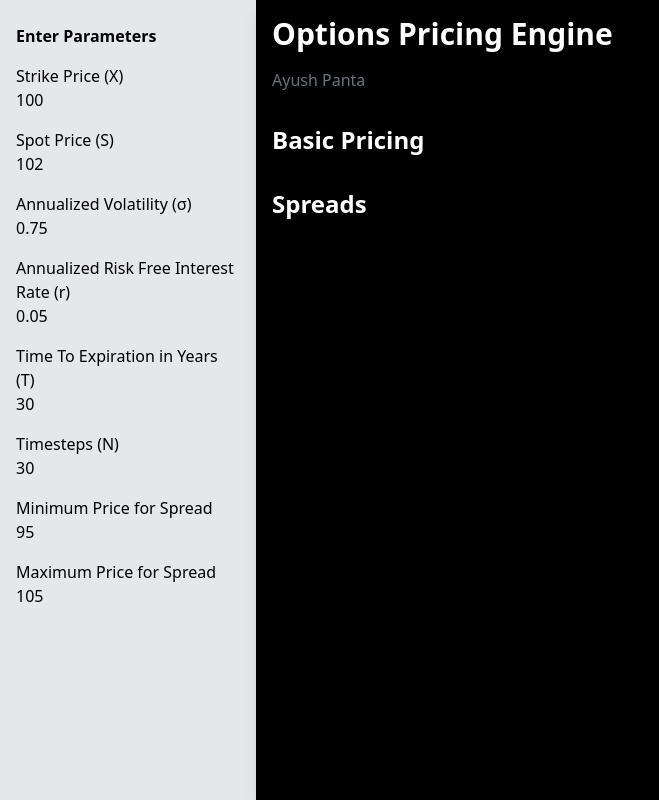
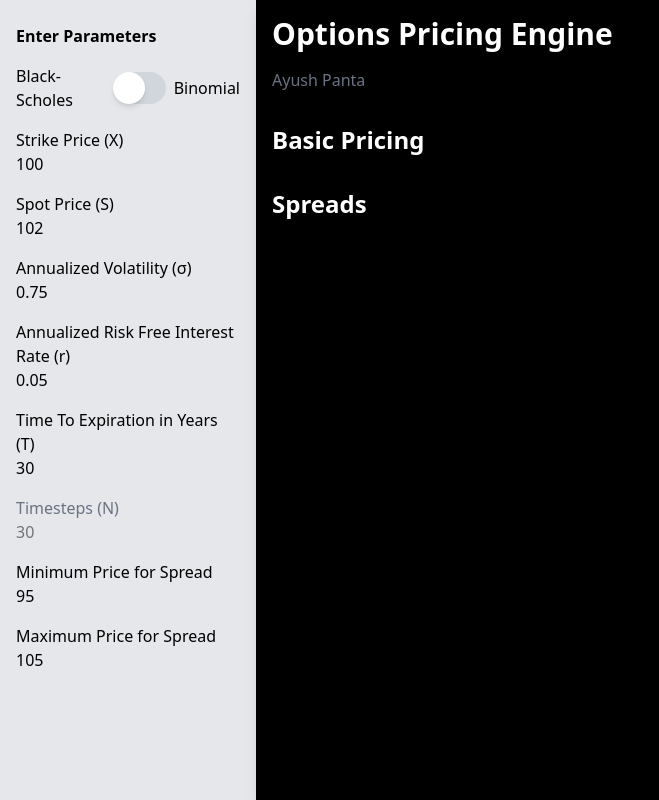
Before and after one commit to ayushkpanta/Option-Pricing-Engine, a React (Vite) app in the folder frontend/react-app/: page / in a window 1280 px wide. Shown: the whole page, without its empty margins (0-659 px from the left). Built offline with nearby package versions, Linux system fonts and the light colour scheme.

Commit message:
Basic toggle of timestep param

```diff
--- a/frontend/react-app/src/components/input/Parameters.tsx
+++ b/frontend/react-app/src/components/input/Parameters.tsx
@@ -16,7 +16,7 @@ function Parameters() {
     const [style, setStyle] = useState('AMERICAN');
 
     // handle updates
-    const handleModelChange = (e: React.ChangeEvent<HTMLInputElement>) => setModel(e.target.value);
+    // const handleModelChange = (e: React.ChangeEvent<HTMLInputElement>) => setModel(e.target.value);
 
     const handleStrikeChange = (e: React.ChangeEvent<HTMLInputElement>) => setStrike(Number(e.target.value));
 
@@ -46,6 +46,26 @@ function Parameters() {
             <div className="my-2">
                 <h2 className="font-bold">Enter Parameters</h2>
             </div>
+
+
+                <div className="my-2 flex items-center justify-center">
+        <span className="mr-2">Black-Scholes</span>
+        <div
+            className="relative w-15 h-8 cursor-pointer rounded-full bg-gray-300"
+            onClick={() => {
+                const newModel = model === 'BLACK-SCHOLES' ? 'BINOMIAL' : 'BLACK-SCHOLES';
+                setModel(newModel) // actually can just update it directly
+                // console.log(newModel)
+            }}
+        >
+            <div
+                className={`absolute top-0 left-0 w-8 h-8 bg-white rounded-full shadow-md transition-all duration-300 ${model === 'BLACK-SCHOLES' ? 'transform translate-x-0' : 'transform translate-x-7'}`}
+            />
+        </div>
+
+        <span className="ml-2">Binomial</span>
+    </div>
+
 
             <div className="my-2">
                 <label>Strike Price (X)</label>
@@ -123,7 +143,7 @@ function Parameters() {
             </div>
 
             <div className="my-2">
-                <label>Timesteps (N)</label>
+                <label className={`${model === 'BLACK-SCHOLES' ? 'text-gray-500' : ''}`}>Timesteps (N)</label>
                 <div>
                     <input
                         id='timesteps'
@@ -133,9 +153,14 @@ function Parameters() {
                         min={0.5}
                         max={200}
                         step={1}
+                        disabled={model === 'BLACK-SCHOLES'}
+                        className={`${
+                            model === 'BLACK-SCHOLES' ? 'text-gray-00 opacity-50 cursor-not-allowed' : ''
+                        }`}
                     />
                 </div>
             </div>
+
 
             <div className="my-2">
                 <label>Minimum Price for Spread</label>
```
